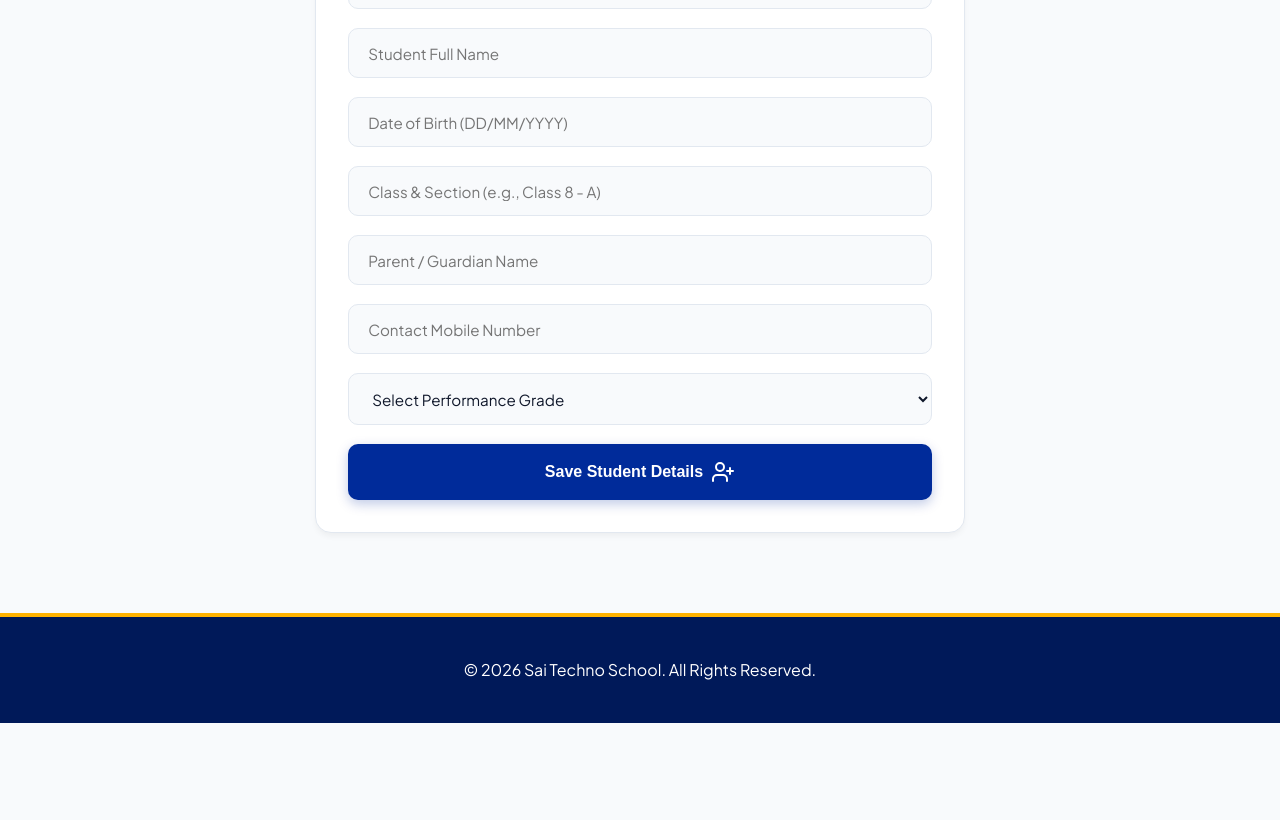
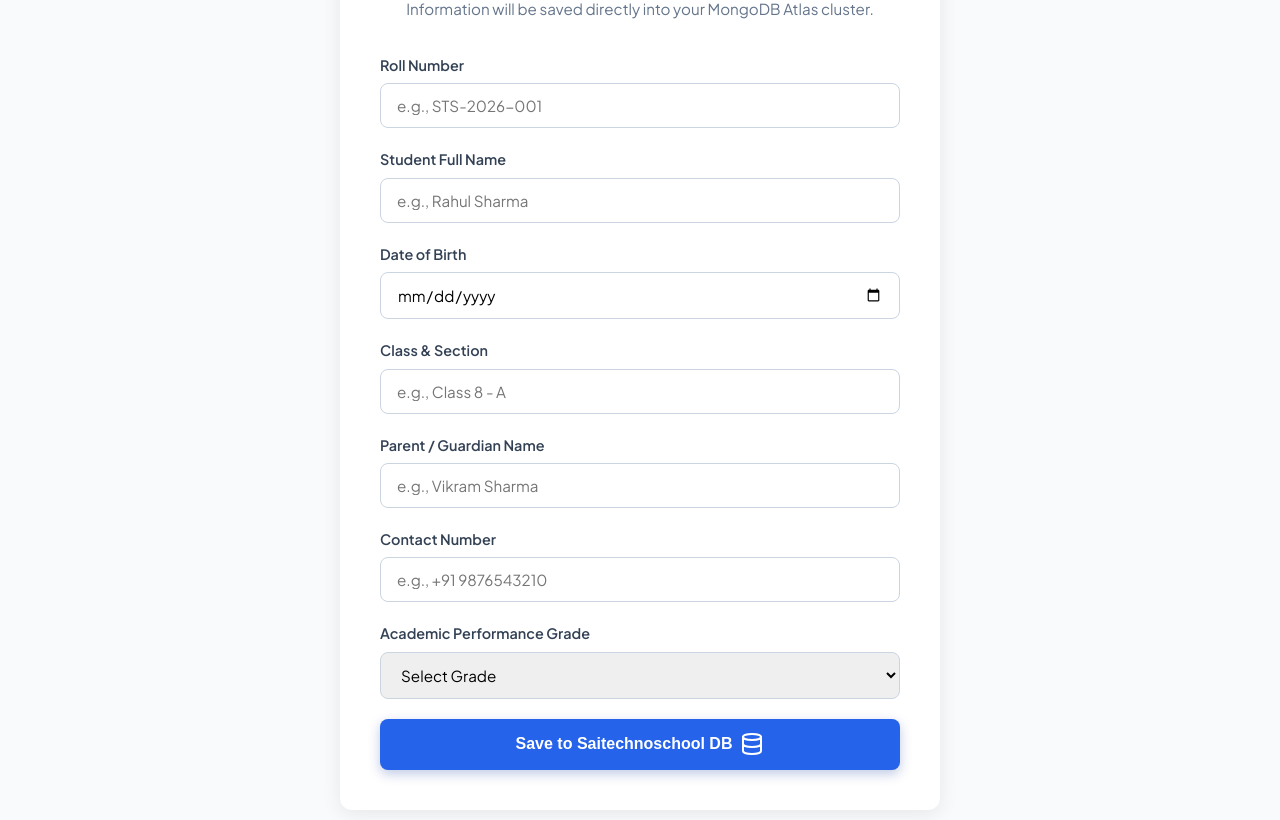
Before and after one commit to phanindraj/saitechnoschool, a plain HTML site: page add-student.html in a window 1280 px wide. Shown: the part 511-1331 px from the top of the page. Before the commit the page ends 1234 px from the top, so only its background shows below. Drawn offline with nearby package versions, Linux system fonts and the light colour scheme.

Commit message:
Update add-student.html

```diff
--- a/add-student.html
+++ b/add-student.html
@@ -7,6 +7,92 @@
   <link rel="stylesheet" href="css/style.css" />
   <link href="https://fonts.googleapis.com/css2?family=Plus+Jakarta+Sans:wght@400;500;600;700;800&display=swap" rel="stylesheet" />
   <script src="https://unpkg.com/lucide@latest"></script>
+  <style>
+    .form-container {
+      max-width: 600px;
+      margin: 2rem auto;
+      background: #ffffff;
+      padding: 2.5rem;
+      border-radius: 12px;
+      box-shadow: 0 4px 20px rgba(0, 0, 0, 0.08);
+    }
+    .form-header {
+      margin-bottom: 2rem;
+      text-align: center;
+    }
+    .form-header h2 {
+      font-size: 1.8rem;
+      color: #1e293b;
+      margin-bottom: 0.5rem;
+    }
+    .form-header p {
+      color: #64748b;
+      font-size: 0.95rem;
+    }
+    .form-group {
+      margin-bottom: 1.25rem;
+    }
+    .form-group label {
+      display: block;
+      font-weight: 600;
+      margin-bottom: 0.4rem;
+      color: #334155;
+      font-size: 0.9rem;
+    }
+    .form-group input,
+    .form-group select {
+      width: 100%;
+      padding: 0.75rem 1rem;
+      border: 1.5px solid #cbd5e1;
+      border-radius: 8px;
+      font-size: 0.95rem;
+      font-family: inherit;
+      transition: border-color 0.2s ease, box-shadow 0.2s ease;
+      box-sizing: border-box;
+    }
+    .form-group input:focus,
+    .form-group select:focus {
+      outline: none;
+      border-color: #2563eb;
+      box-shadow: 0 0 0 3px rgba(37, 99, 235, 0.15);
+    }
+    .submit-btn {
+      width: 100%;
+      padding: 0.85rem;
+      background-color: #2563eb;
+      color: #ffffff;
+      border: none;
+      border-radius: 8px;
+      font-size: 1rem;
+      font-weight: 700;
+      cursor: pointer;
+      display: flex;
+      align-items: center;
+      justify-content: center;
+      gap: 0.5rem;
+      transition: background-color 0.2s ease;
+    }
+    .submit-btn:hover {
+      background-color: #1d4ed8;
+    }
+    .submit-btn:disabled {
+      background-color: #94a3b8;
+      cursor: not-allowed;
+    }
+    .alert-msg {
+      display: none;
+      padding: 1rem;
+      margin-bottom: 1rem;
+      border-radius: 8px;
+      font-size: 0.9rem;
+      text-align: center;
+    }
+    .alert-error {
+      background-color: #fef2f2;
+      color: #991b1b;
+      border: 1px solid #fecaca;
+    }
+  </style>
 </head>
 <body>
 
@@ -26,50 +112,66 @@
   </nav>
 
   <section class="directory-hero">
-    <h1>Student Entry Form</h1>
-    <p>Enter student details below to save them directly to the server in <strong>student/student.txt</strong>.</p>
+    <h1>Register New Student</h1>
+    <p>Fill out the form below to save data into the <strong>Saitechnoschool</strong> MongoDB database.</p>
   </section>
 
   <section class="directory-section">
-    <div style="max-width: 650px; margin: 0 auto;">
-      <!-- Form posts directly to the Express server route -->
-      <form class="contact-form" action="/api/add-student" method="POST">
-        <h3>New Student Registration</h3>
+    <div class="form-container">
+      <div class="form-header">
+        <h2>Student Details</h2>
+        <p>Information will be saved directly into your MongoDB Atlas cluster.</p>
+      </div>
 
-        <div class="input-group">
-          <input type="text" name="rollNo" placeholder="Roll Number (e.g., STS-2026-05)" required />
+      <div id="errorAlert" class="alert-msg alert-error"></div>
+
+      <!-- Form posting directly to backend POST route -->
+      <form id="addStudentForm" action="/api/add-student" method="POST">
+
+        <div class="form-group">
+          <label for="rollNo">Roll Number</label>
+          <input type="text" id="rollNo" name="rollNo" placeholder="e.g., STS-2026-001" required />
         </div>
 
-        <div class="input-group">
-          <input type="text" name="name" placeholder="Student Full Name" required />
+        <div class="form-group">
+          <label for="name">Student Full Name</label>
+          <input type="text" id="name" name="name" placeholder="e.g., Rahul Sharma" required />
         </div>
 
-        <div class="input-group">
-          <input type="text" name="dob" placeholder="Date of Birth (DD/MM/YYYY)" required />
+        <div class="form-group">
+          <label for="dob">Date of Birth</label>
+          <input type="date" id="dob" name="dob" required />
         </div>
 
-        <div class="input-group">
-          <input type="text" name="classSec" placeholder="Class & Section (e.g., Class 8 - A)" required />
+        <div class="form-group">
+          <label for="classSec">Class & Section</label>
+          <input type="text" id="classSec" name="classSec" placeholder="e.g., Class 8 - A" required />
         </div>
 
-        <div class="input-group">
-          <input type="text" name="guardian" placeholder="Parent / Guardian Name" required />
+        <div class="form-group">
+          <label for="guardian">Parent / Guardian Name</label>
+          <input type="text" id="guardian" name="guardian" placeholder="e.g., Vikram Sharma" required />
         </div>
 
-        <div class="input-group">
-          <input type="tel" name="contact" placeholder="Contact Mobile Number" required />
+        <div class="form-group">
+          <label for="contact">Contact Number</label>
+          <input type="tel" id="contact" name="contact" placeholder="e.g., +91 9876543210" required />
         </div>
 
-        <div class="input-group">
-          <select name="grade" class="styled-select" required>
-            <option value="" disabled selected>Select Performance Grade</option>
+        <div class="form-group">
+          <label for="grade">Academic Performance Grade</label>
+          <select id="grade" name="grade" required>
+            <option value="" disabled selected>Select Grade</option>
             <option value="Grade A+">Grade A+</option>
             <option value="Grade A">Grade A</option>
             <option value="Grade B">Grade B</option>
           </select>
         </div>
 
-        <button type="submit" class="submit-btn">Save Student Details <i data-lucide="user-plus"></i></button>
+        <button type="submit" id="submitBtn" class="submit-btn">
+          <span>Save to Saitechnoschool DB</span>
+          <i data-lucide="database"></i>
+        </button>
       </form>
     </div>
   </section>
@@ -80,6 +182,48 @@
 
   <script>
     lucide.createIcons();
+
+    // Client-side JavaScript handling dynamic submission and AJAX feedback
+    const studentForm = document.getElementById('addStudentForm');
+    const submitBtn = document.getElementById('submitBtn');
+    const errorAlert = document.getElementById('errorAlert');
+
+    studentForm.addEventListener('submit', async (e) => {
+      e.preventDefault();
+
+      // UI Feedback: disable button while processing
+      submitBtn.disabled = true;
+      submitBtn.querySelector('span').innerText = 'Saving to Database...';
+      errorAlert.style.display = 'none';
+
+      const formData = new FormData(studentForm);
+      const payload = Object.fromEntries(formData.entries());
+
+      try {
+        const response = await fetch('/api/add-student', {
+          method: 'POST',
+          headers: {
+            'Content-Type': 'application/json'
+          },
+          body: JSON.stringify(payload)
+        });
+
+        if (response.ok || response.redirected) {
+          // Success: redirect to directory view page
+          window.location.href = '/students.html';
+        } else {
+          throw new Error('Failed to save student details to MongoDB Atlas.');
+        }
+      } catch (err) {
+        console.error('Submission error:', err);
+        errorAlert.innerText = 'Error saving student to MongoDB. Please verify server connection.';
+        errorAlert.style.display = 'block';
+
+        // Reset button
+        submitBtn.disabled = false;
+        submitBtn.querySelector('span').innerText = 'Save to Saitechnoschool DB';
+      }
+    });
   </script>
 </body>
 </html>
```
